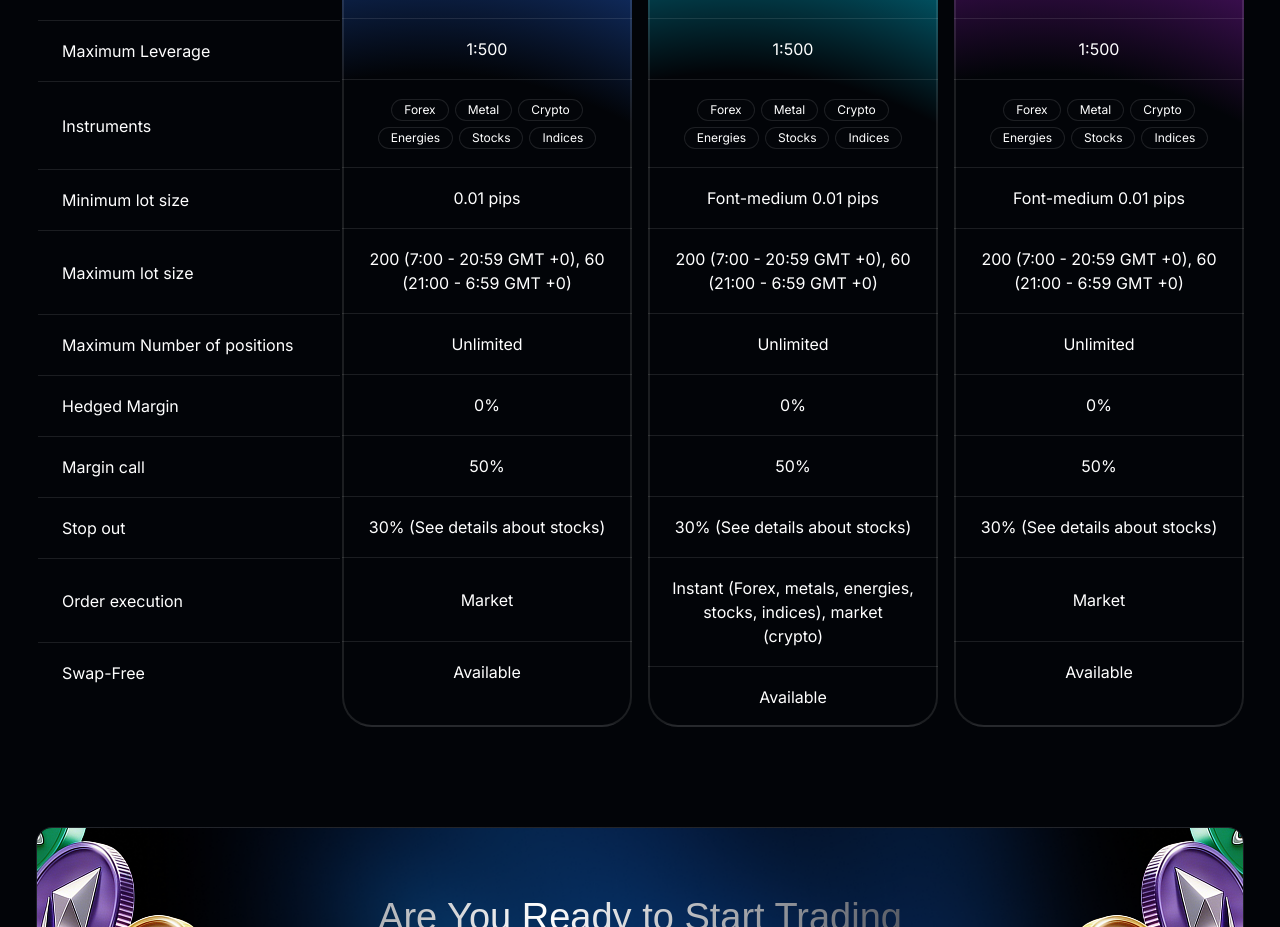
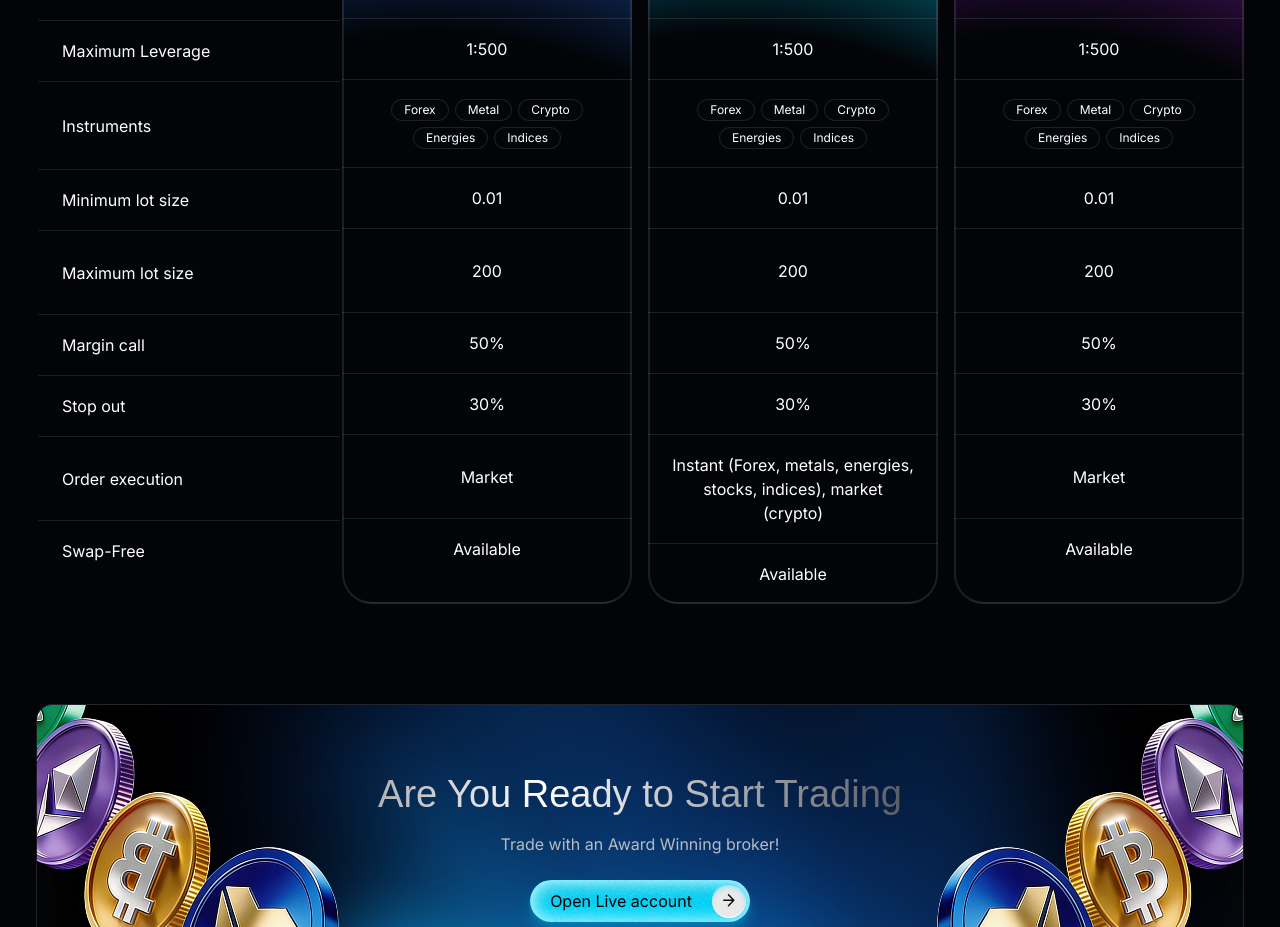
Before and after one commit to PAPERBOT-TECHNOLOGIES-FZCO/WINPROFX-WEBSITE-2-O, a React (Vite) app: page /accounts in a window 1280 px wide. Shown: the part 2246-3173 px from the top of the page. Built offline with nearby package versions, Linux system fonts and the light colour scheme; a web font is replaced by a local one.

Commit message:
Update feature-comparison.jsx

```diff
--- a/src/components/accounts/feature-comparison.jsx
+++ b/src/components/accounts/feature-comparison.jsx
@@ -45,9 +45,6 @@ export default function FeatureComparison() {
             Energies
           </span>
           <span className="flex items-center justify-center text-xs leading-none rounded-full px-3 py-1 bg-[#FFFFFF03] border border-[#FFFFFF1A] backdrop-blur-3xl text-white">
-            Stocks
-          </span>
-          <span className="flex items-center justify-center text-xs leading-none rounded-full px-3 py-1 bg-[#FFFFFF03] border border-[#FFFFFF1A] backdrop-blur-3xl text-white">
             Indices
           </span>
         </div>
@@ -65,9 +62,6 @@ export default function FeatureComparison() {
           </span>
           <span className="flex items-center justify-center text-xs leading-none rounded-full px-3 py-1 bg-[#FFFFFF03] border border-[#FFFFFF1A] backdrop-blur-3xl text-white">
             Energies
-          </span>
-          <span className="flex items-center justify-center text-xs leading-none rounded-full px-3 py-1 bg-[#FFFFFF03] border border-[#FFFFFF1A] backdrop-blur-3xl text-white">
-            Stocks
           </span>
           <span className="flex items-center justify-center text-xs leading-none rounded-full px-3 py-1 bg-[#FFFFFF03] border border-[#FFFFFF1A] backdrop-blur-3xl text-white">
             Indices
@@ -89,9 +83,6 @@ export default function FeatureComparison() {
             Energies
           </span>
           <span className="flex items-center justify-center text-xs leading-none rounded-full px-3 py-1 bg-[#FFFFFF03] border border-[#FFFFFF1A] backdrop-blur-3xl text-white">
-            Stocks
-          </span>
-          <span className="flex items-center justify-center text-xs leading-none rounded-full px-3 py-1 bg-[#FFFFFF03] border border-[#FFFFFF1A] backdrop-blur-3xl text-white">
             Indices
           </span>
         </div>
@@ -99,28 +90,28 @@ export default function FeatureComparison() {
     },
     {
       name: "Minimum lot size",
-      standard: "0.01 pips",
-      pro: "Font-medium 0.01 pips",
-      ecn: "Font-medium 0.01 pips",
+      standard: "0.01",
+      pro: "0.01",
+      ecn: "0.01",
     },
     {
       name: "Maximum lot size",
-      standard: "200 (7:00 - 20:59 GMT +0), 60 (21:00 - 6:59 GMT +0)",
-      pro: "200 (7:00 - 20:59 GMT +0), 60 (21:00 - 6:59 GMT +0)",
-      ecn: "200 (7:00 - 20:59 GMT +0), 60 (21:00 - 6:59 GMT +0)",
+      standard: "200",
+      pro: "200",
+      ecn: "200",
     },
-    {
-      name: "Maximum Number of positions",
-      standard: "Unlimited",
-      pro: "Unlimited",
-      ecn: "Unlimited",
-    },
-    {
-      name: "Hedged Margin",
-      standard: "0%",
-      pro: "0%",
-      ecn: "0%",
-    },
+    // {
+    //   name: "Maximum Number of positions",
+    //   standard: "Unlimited",
+    //   pro: "Unlimited",
+    //   ecn: "Unlimited",
+    // },
+    // {
+    //   name: "Hedged Margin",
+    //   standard: "0%",
+    //   pro: "0%",
+    //   ecn: "0%",
+    // },
     {
       name: "Margin call",
       standard: "50%",
@@ -129,9 +120,9 @@ export default function FeatureComparison() {
     },
     {
       name: "Stop out",
-      standard: "30% (See details about stocks)",
-      pro: "30% (See details about stocks)",
-      ecn: "30% (See details about stocks)",
+      standard: "30%",
+      pro: "30%",
+      ecn: "30%",
     },
     {
       name: "Order execution",
```
